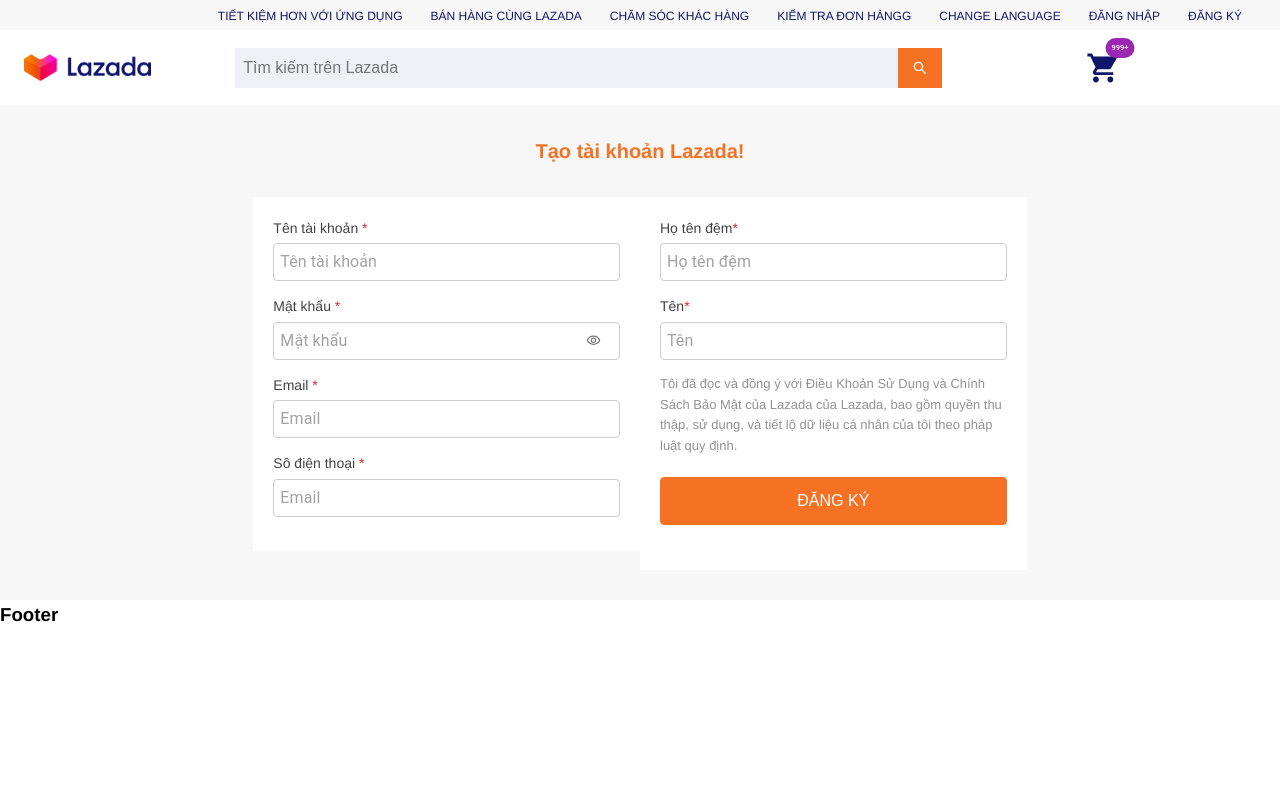
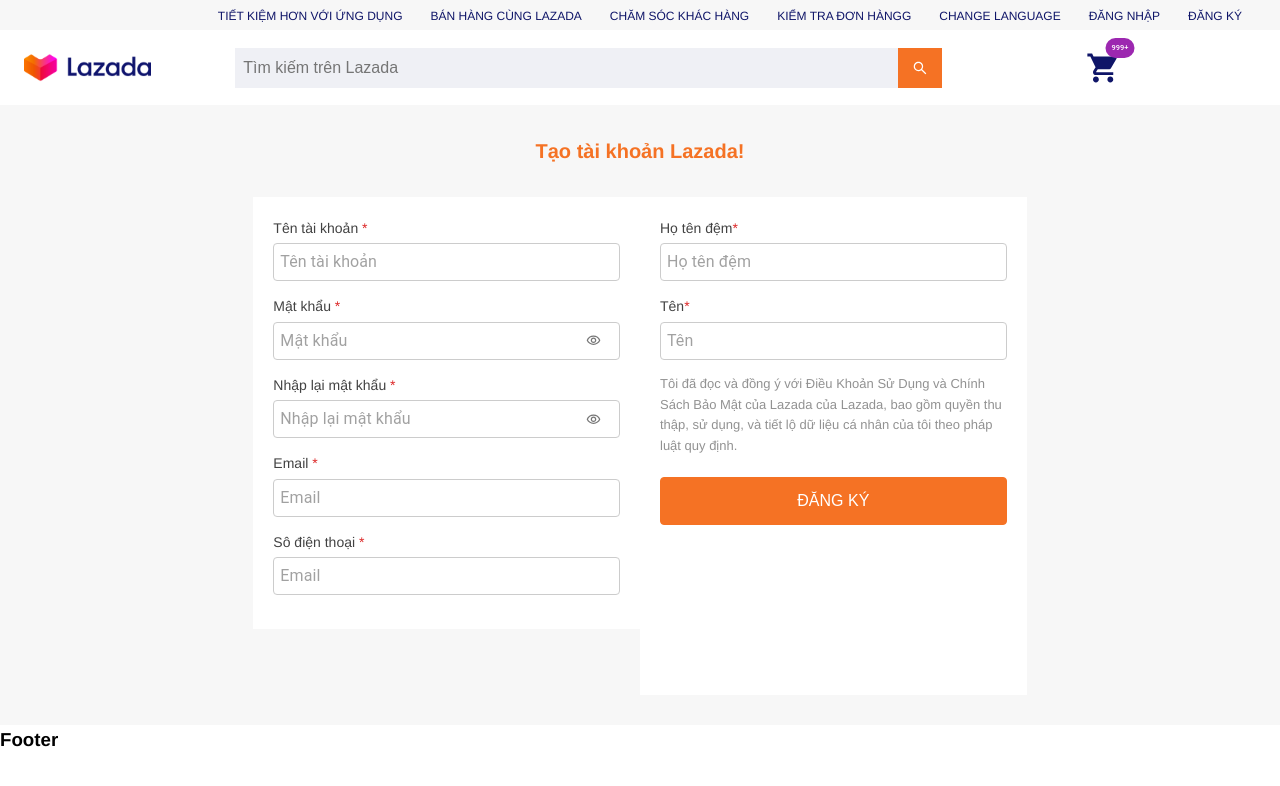
Before and after one commit to githubminhhuyblld/ecommerce-ui-dacn, a React (Vite) app: page /register in a window 1280 px wide. Shown: the top 786 px of the page. Built offline with nearby package versions, Linux system fonts and the light colour scheme; no server answers.

Commit message:
register api ++

```diff
--- a/src/App.jsx
+++ b/src/App.jsx
@@ -1,5 +1,7 @@
-import React, { Fragment } from "react";
-import { BrowserRouter as Router, Route, Routes } from "react-router-dom";
+import React, {Fragment} from "react";
+import {BrowserRouter as Router, Route, Routes} from "react-router-dom";
+import {ToastContainer} from "react-toastify";
+import 'react-toastify/dist/ReactToastify.css';
 
 import {publicRoutes} from "~/routes/index.jsx";
 import DefaultLayout from "~/layouts/DefaultLayout/DefaultLayout.jsx";
@@ -10,6 +12,7 @@
     return (
         <Router>
             <div className="App">
+                <ToastContainer/>
                 <Routes>
                     {publicRoutes.map((route, index) => {
                         const Page = route.component;
--- a/src/layouts/components/Header/TopNavBar/TopNavBar.jsx
+++ b/src/layouts/components/Header/TopNavBar/TopNavBar.jsx
@@ -16,7 +16,6 @@
 import {TbBrandSamsungpass} from "react-icons/tb"
 import {fetchUserInfo, selectUser, setAuthenticated} from "~/store/reducers/userSlice.js";
 import AuthService from "~/services/auth/AuthService.jsx";
-import {fetchProducts} from "~/services/workspacesService.jsx";
 
 
 const cx = classNames.bind(styles);
--- a/src/layouts/components/Header/TopNavBar/TopNavBar.module.scss
+++ b/src/layouts/components/Header/TopNavBar/TopNavBar.module.scss
@@ -25,7 +25,7 @@
     color: var(--primary-color);
   }
   @media only screen and (max-width: 1200px) {
-    font-size: 1rem;
+    font-size: 1.1rem;
 
   }
 
--- a/src/pages/Login/Login.jsx
+++ b/src/pages/Login/Login.jsx
@@ -32,13 +32,12 @@
         },
         validationSchema: Yup.object().shape({
             username: Yup.string().required('Vui lòng nhập tên tài khoản'),
-            password: Yup.string().required('Vui lòng nhập mật khẩu')
-                .min(6, 'Mật khẩu phải chứa ít nhất 6 kí tự')
-                .max(20, 'Mật khẩu không được vượt quá 20 kí tự'),
+            password: Yup.string().required('Vui lòng nhập mật khẩu'),
+
         }),
         onSubmit: async (values) => {
             try {
-                const response = await AuthService.login(formik.values.username, formik.values.password)
+                const response = await AuthService.login(values.username, values.password)
                 if (response.accessToken) {
                     dispatch(setAuthenticated(true));
                     navigate(config.routes.home)
@@ -75,8 +74,8 @@
         <div className={cx('wrapper')}>
             <Grid container alignItems="center" justifyContent="center">
                 <Grid item sm={8} md={6} lg={4}>
+                    <h3 className={cx("title")}>Chào mừng đến với Lazada. Đăng nhập ngay!</h3>
                     <form className={cx("form-login")}>
-                        <h3 className={cx("title")}>Chào mừng đến với Lazada. Đăng nhập ngay!</h3>
                         {
                             errorMessage.length > 0 && (
                                 <span className={cx('error-message')}>{errorMessage}</span>
@@ -130,6 +129,8 @@
                                 <BsFacebook/> <span>Facebook</span>
                             </Link>
                         </div>
+                        <p className={cx("register-link")}>Thành viên mới? <Link to={config.routes.register}>Đăng
+                            ký</Link> tại đây</p>
 
                         <div className={cx("submit")}>
                             <button type="button" className={`btn ${cx('btn-login')}`} onClick={formik.handleSubmit}>
--- a/src/pages/Login/Login.module.scss
+++ b/src/pages/Login/Login.module.scss
@@ -13,6 +13,7 @@
 .title{
   font-size: 2rem;
   color: var(--primary-color);
+  margin-bottom: 20px;
 
 
 }
@@ -76,6 +77,11 @@
   }
 }
 
+.register-link {
+  font-size: 1.4rem;
+
+}
+
 .error-message {
   display: flex;
   align-items: center;
--- a/src/pages/Register/Register.jsx
+++ b/src/pages/Register/Register.jsx
@@ -1,36 +1,62 @@
-import React from 'react';
+import React, {useEffect, useState} from 'react';
 import PropTypes from 'prop-types';
 import classNames from "classnames/bind";
 import {Grid} from "@mui/material";
-import {IconButton, InputAdornment, TextField, FormLabel} from "@material-ui/core";
+import {IconButton, InputAdornment, TextField} from "@material-ui/core";
+import {toast} from 'react-toastify';
+import {useNavigate} from "react-router-dom";
 
 import styles from "./Register.module.scss";
 import {useFormik} from "formik";
 import * as Yup from "yup";
 import {MdOutlineVisibility, MdOutlineVisibilityOff} from "react-icons/md";
+import AuthService from "~/services/auth/AuthService.jsx";
+import config from "~/config/index.jsx";
+import {checkEmailExists, checkUsernameExists} from "~/services/workspacesService.jsx";
+
 
 const cx = classNames.bind(styles);
 
 Register.propTypes = {};
 
 function Register(props) {
+    const navigate = useNavigate()
+
+
     const formik = useFormik({
         initialValues: {
             username: '',
             password: '',
+            confirmPassword: '',
             email: '',
             firstName: '',
             lastName: '',
-            numberPhone: ''
-        },
-        validationSchema: Yup.object().shape({
-            username: Yup.string().required('Vui lòng nhập tên tài khoản'),
+            numberPhone: '',
+            showPassword: false,
+            showConfirmPassword: false,
+        }, validationSchema: Yup.object().shape({
+            username: Yup.string()
+                .required('Vui lòng nhập tên người dùng')
+                .test('check-username', 'Tên người dùng đã tồn tại', async (value) => {
+                    const response = await checkUsernameExists(value);
+                    const data = response.data;
+                    console.log(data)
+                    return !data;
+                }),
             password: Yup.string().required('Vui lòng nhập mật khẩu')
                 .min(6, 'Mật khẩu phải chứa ít nhất 6 kí tự')
                 .max(20, 'Mật khẩu không được vượt quá 20 kí tự'),
+            confirmPassword: Yup.string()
+                .required('Vui lòng nhập lại mật khẩu')
+                .oneOf([Yup.ref('password'), null], 'Nhập lại mật khẩu không khớp'),
             email: Yup.string()
                 .email('Email không hợp lệ')
-                .required('Vui lòng nhập email'),
+                .required('Vui lòng nhập email')
+                .test('check-username', 'Emai đã được sử dụng', async (value) => {
+                    const response = await checkEmailExists(value);
+                    const data = response.data;
+                    return !data;
+                }),
             firstName: Yup.string().required('Vui lòng nhập tên'),
             lastName: Yup.string().required('Vui lòng nhập họ'),
             numberPhone: Yup.string()
@@ -39,13 +65,31 @@
                 .min(10, 'Số điện thoại phải chứa ít nhất 10 chữ số')
                 .max(12, 'Số điện thoại không được vượt quá 12 chữ số'),
 
-        }),
-        onSubmit: (values) => {
-            console.log(values);
+        }), onSubmit: async (values) => {
+            const response = await AuthService.register(values.username,
+                values.password,
+                values.email,
+                values.firstName,
+                values.lastName,
+                values.numberPhone);
+            console.log(response)
+            if (response.status === 200) {
+                toast.success('Đăng ký thành công', {
+                    position: toast.POSITION.TOP_RIGHT,
+                    autoClose: 2000,
+                    hideProgressBar: true,
+                    closeOnClick: true,
+                    pauseOnHover: false,
+                    draggable: true,
+                    progress: undefined,
+                });
+                navigate(config.routes.login)
+            }
+
+
         },
     });
-    return (
-        <div className={cx('wrapper')}>
+    return (<div className={cx('wrapper')}>
         <h3 className={cx("title")}>Tạo tài khoản Lazada!</h3>
         <form className={cx("form-register")}>
             <Grid container justifyContent="center">
@@ -75,8 +119,7 @@
                             placeholder="Mật khẩu"
                             margin="normal"
                             InputProps={{
-                                    endAdornment: (
-                                        <InputAdornment position="end">
+                                endAdornment: (<InputAdornment position="end">
                                     <IconButton
                                         onClick={() => {
                                             formik.setFieldValue('showPassword', !formik.values.showPassword);
@@ -85,12 +128,39 @@
                                         {formik.values.showPassword ? <MdOutlineVisibilityOff/> :
                                             <MdOutlineVisibility/>}
                                     </IconButton>
-                                        </InputAdornment>
-                                    ),
+                                </InputAdornment>),
                             }}
 
                         />
                         <span className={cx('error')}>{formik.touched.password && formik.errors.password}</span>
+                        <label className={cx("label-item")}>Nhập lại mật khẩu <span>*</span></label>
+                        <TextField
+                            name="confirmPassword"
+                            value={formik.values.confirmPassword}
+                            onChange={formik.handleChange}
+                            onBlur={formik.handleBlur}
+                            type={formik.values.showConfirmPassword ? 'text' : 'password'}
+                            className={cx('input-field')}
+                            fullWidth
+                            placeholder="Nhập lại mật khẩu"
+                            margin="normal"
+                            InputProps={{
+                                endAdornment: (<InputAdornment position="end">
+                                    <IconButton
+                                        onClick={() => {
+                                            formik.setFieldValue('showConfirmPassword', !formik.values.showConfirmPassword);
+                                        }}
+                                    >
+                                        {formik.values.showConfirmPassword ? <MdOutlineVisibilityOff/> :
+                                            <MdOutlineVisibility/>}
+                                    </IconButton>
+                                </InputAdornment>),
+                            }}
+                        />
+
+                        <span
+                            className={cx('error')}>{formik.touched.confirmPassword && formik.errors.confirmPassword}</span>
+
                         <label className={cx("label-item")}>Email <span>*</span></label>
                         <TextField
                             name="email"
@@ -116,7 +186,8 @@
                             margin="normal"
                         />
                         <span
-                                className={cx('error')}>{formik.touched.numberPhone && formik.errors.numberPhone}</span>
+                            className={cx('error')}>{formik.touched.numberPhone && formik.errors.numberPhone}
+                            </span>
                     </div>
                 </Grid>
                 <Grid item sm={12} md={6} lg={4}>
@@ -159,8 +230,7 @@
                 </Grid>
             </Grid>
         </form>
-        </div>
-    );
+    </div>);
 }
 
 export default Register;
--- a/src/pages/Register/Register.module.scss
+++ b/src/pages/Register/Register.module.scss
@@ -25,12 +25,13 @@
 
 .form-right {
   background-color: var(--white-color);
-  padding: 20px 20px 45px 20px;
+  padding: 20px 20px 170px 20px;
   width: 100%;
   display: flex;
   flex-direction: column;
   @media only screen and (max-width: 768px) {
     padding-top: 0 !important;
+    padding-bottom: 30px !important;
   }
 
 }
--- a/src/services/workspacesService.jsx
+++ b/src/services/workspacesService.jsx
@@ -19,3 +19,9 @@
     const response = await instance.get(`/products/${id}`)
     return response.data
 }
+export const checkUsernameExists = async (username) => {
+    return await instance.get(`/users/check-username?username=${username}`)
+}
+export const checkEmailExists = async (email) => {
+    return await instance.get(`/users/check-email?email=${email}`)
+}
```
Lines whose indentation alone changed are shown as unchanged.
